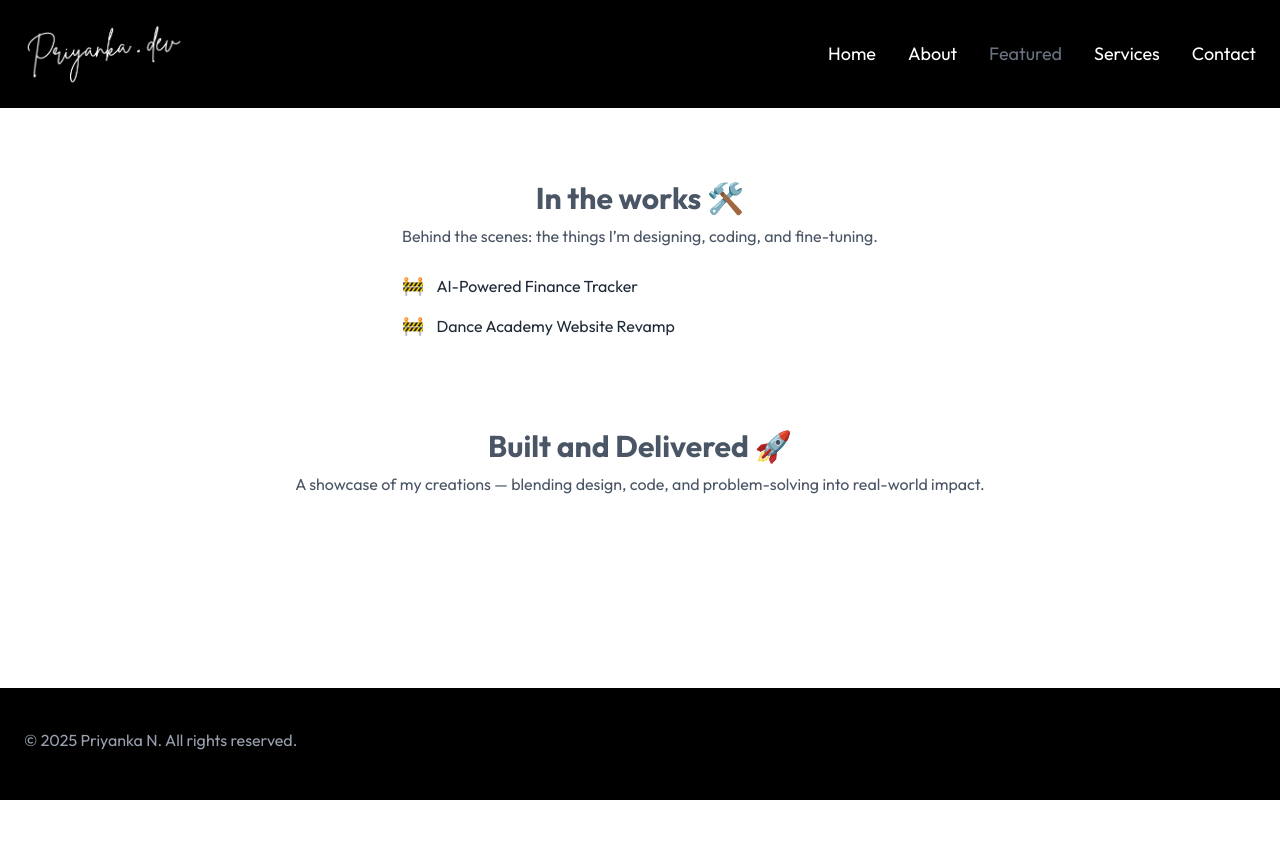
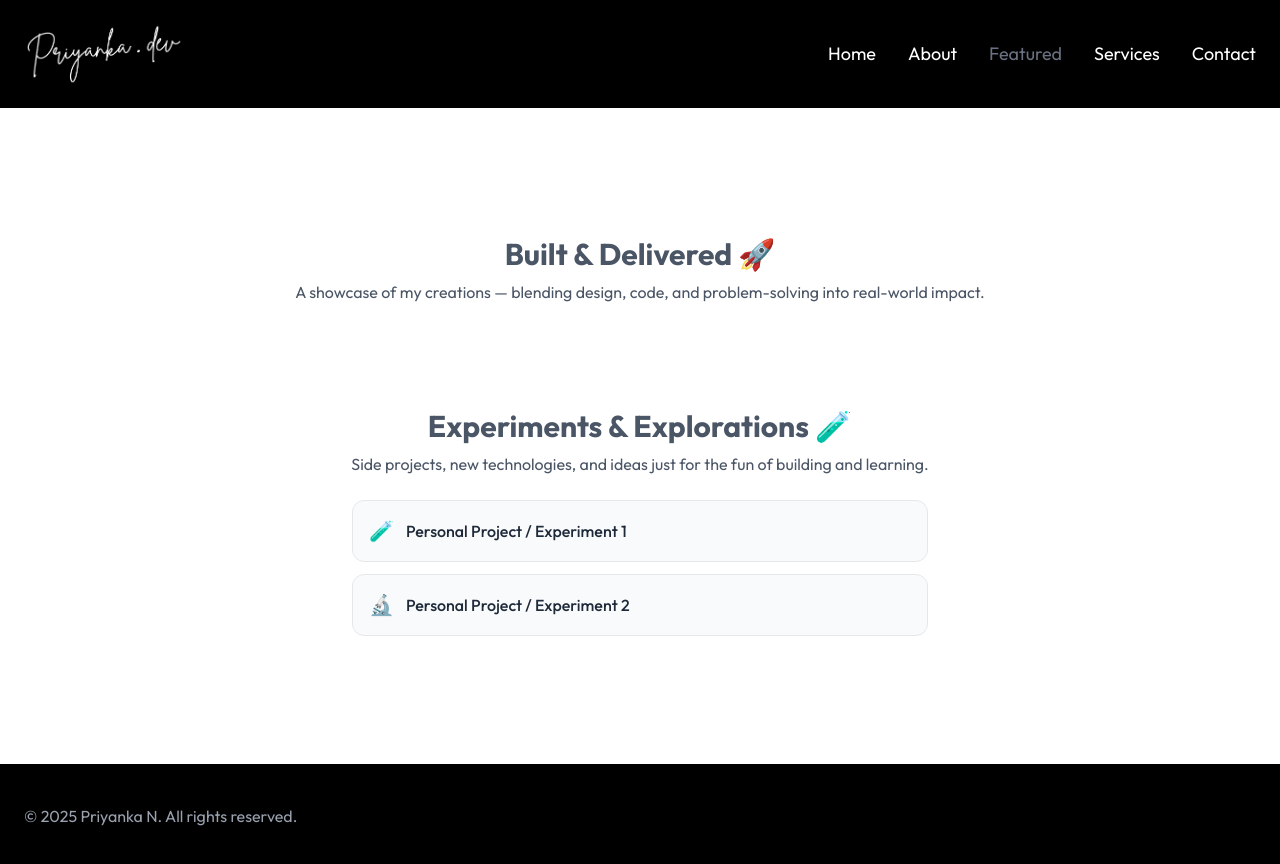
Before and after one commit to narasi15/portfolio, a React (Vite) app: page /featured in a window 1280 px wide. Shown: the top 864 px of the page. Before the commit the page ends 800 px from the top, so only its background shows below. Built offline with nearby package versions, Linux system fonts and the light colour scheme.

Commit message:
Addded the flip animation and updated the hobbies and interests cards

```diff
--- a/src/assets/assets.js
+++ b/src/assets/assets.js
@@ -29,6 +29,8 @@ import music from './music.png'
 import garden from './garden.png'
 import hikes2 from './hikes2.png'
 import raptors from './raptors.png'
+import beach2 from './beach2.png'
+import tutoring from './tutoring.png'
 
 export const assets = {
     logo,
@@ -61,5 +63,7 @@ export const assets = {
     music,
     garden,
     hikes2,
-    raptors
+    raptors,
+    beach2,
+    tutoring
 }
--- a/src/components/AnimatedCards.jsx
+++ b/src/components/AnimatedCards.jsx
@@ -15,16 +15,32 @@ const cards = [
       "Music teacher and performer, trained in music since the age of 4.",
   },
   {
-    title: "Gardening",
-    image: assets.garden,
+    title: "Mentoring",
+    image: assets.tutoring,
     description:
-      "I enjoy growing plants and the process of nurturing them.",
+      (
+      <>
+        I enjoy mentoring and tutoring students, helping
+        them build confidence and achieve their goals. I'm also featured
+        on TutorBright's{" "}
+        <a
+          href="https://www.tutorbright.com/meet-our-tutors"
+          target="_blank"
+          rel="noopener noreferrer"
+          className="text-blue-300 underline hover:text-white transition-colors"
+          onClick={(e) => e.stopPropagation()}
+        >
+          Meet Our Tutors page
+        </a>{" "}
+        as one of the top tutors in the GTA.
+      </>
+    ),
   },
   {
-    title: "Hiking",
-    image: assets.hikes2,
+    title: "Beaches and Sunsets",
+    image: assets.beach2,
     description:
-      "Exploring nature, discovering trails, and enjoying the outdoors.",
+      "This is my favourite place to be! I could spend hours just watching the waves and the sky.",
   },
   {
     title: "Basketball",
--- a/src/pages/Featured.jsx
+++ b/src/pages/Featured.jsx
@@ -24,84 +24,58 @@ const Featured = () => {
 
 
   return (
-    <div className="flex flex-col justify-center items-center">
-      {/* Subheading */}
-        <br></br>
-          <br></br>
-          <div className="text-center justify-center items-center mt-6">
-            <h1 className="slide-in-left text-3xl font-bold mb-2 text-gray-600">In the works 🛠️</h1>
-            <h2 className="slide-in-left text-md text-gray-600">
-              Behind the scenes: the things I’m designing, coding, and fine-tuning.
-            </h2>
 
-            {/**
-             * Add the list of current projects being worked on
-             */}
-             <div className="slide-in-left mt-6 space-y-3">
-              <div className="flex items-center gap-3 text-gray-800">
-                <span className="text-lg">🚧</span>
-                <span>AI-Powered Finance Tracker</span>
-              </div>
+    <div className="flex flex-col justify-center items-center w-full px-4 py-12">
 
-              <div className="flex items-center gap-3 text-gray-800">
-                <span className="text-lg">🚧</span>
-                <span>Dance Academy Website Revamp</span>
-              </div>
-            </div>
+      {/* Built and Delivered */}
+      <section className="text-center mt-20 max-w-5xl w-full">
+        <h1 className="slide-in-left text-3xl font-bold mb-2 text-gray-600">
+          Built & Delivered 🚀
+        </h1>
 
+        <h2 className="slide-in-left text-md text-gray-600">
+          A showcase of my creations — blending design, code, and
+          problem-solving into real-world impact.
+        </h2>
+
+        {/* Add your completed projects or carousel here */}
+      </section>
+      <br></br>
+
+
+
+
+      {/* Experiments and Explorations */}
+      <section className="text-center mt-20 max-w-5xl w-full">
+        <h1 className="slide-in-left text-3xl font-bold mb-2 text-gray-600">
+          Experiments & Explorations 🧪
+        </h1>
+
+        <h2 className="slide-in-left text-md text-gray-600">
+          Side projects, new technologies, and ideas
+          just for the fun of building and learning.
+        </h2>
+
+        <div className="slide-in-left mt-6 max-w-xl mx-auto space-y-3">
+          <div className="flex items-center gap-3 text-left text-gray-800
+                          bg-gray-50 border border-gray-200 rounded-xl p-4
+                          hover:shadow-md transition duration-300">
+            <span className="text-xl">🧪</span>
+            <span className="font-medium">Personal Project / Experiment 1</span>
           </div>
 
+          <div className="flex items-center gap-3 text-left text-gray-800
+                          bg-gray-50 border border-gray-200 rounded-xl p-4
+                          hover:shadow-md transition duration-300">
+            <span className="text-xl">🔬</span>
+            <span className="font-medium">Personal Project / Experiment 2</span>
+          </div>
+        </div>
+      </section>
 
-        <div className="text-center mt-10 max-w-5xl px-4">
-          <br></br>
-          <br></br>
-          <h1 className="slide-in-left text-3xl font-bold mb-2 text-gray-600">Built and Delivered 🚀</h1>
-          <h2 className="slide-in-left text-m text-gray-600">
-            A showcase of my creations — blending design, code, and problem-solving into real-world impact.
-          </h2>
-        </div>
-        <br></br>
+    </div>
 
-        {/* Carousel
-        <div className="w-1/2 mx-auto">
-          {/* Image container */}
-          {/*}
-          <div className="relative h-56 md:h-96 overflow-hidden rounded-lg">
-            {images.map((image, index) => (
-              <img
-                key={index}
-                src={image.src}
-                alt={image.alt}
-                className={`absolute w-full h-full top-1/2 left-1/2 transform -translate-x-1/2 -translate-y-1/2 transition-opacity duration-500 ${
-                  index === currentIndex ? "opacity-100" : "opacity-0"
-                }`}
-              />
-            ))}
 
-            {/* Prev Button */}
-            {/*
-              <button
-                onClick={prevSlide}
-                className="absolute top-1/2 left-2 transform -translate-y-1/2 bg-white bg-opacity-90 rounded-full p-3 hover:bg-opacity-100 shadow-lg z-10 text-xl"
-              >
-                &#8592;
-              </button>
-
-              {/* Next Button */}
-              {/*}
-              <button
-                onClick={nextSlide}
-                className="absolute top-1/2 right-2 transform -translate-y-1/2 bg-white bg-opacity-90 rounded-full p-3 hover:bg-opacity-100 shadow-lg z-10 text-xl"
-              >
-                &#8594;
-              </button>
-          </div>
-
-          <br></br>
-          <br></br>
-
-        </div> */}
-    </div>
   )
 }
 
--- a/src/pages/Home.jsx
+++ b/src/pages/Home.jsx
@@ -73,8 +73,34 @@ const Home = () => {
       </div>
 
       {/* Here are some of my latest projects */}
+      {/* In the Works */}
+
       <div className="w-full bg-[#f8f8f8] py-12 px-6 text-center border-t border-gray-200">
-        <h4>SOME OF MY LATEST WORK</h4>
+
+        <h1 className="slide-in-left text-3xl font-bold mb-2 text-gray-600">
+          In the Works 🛠️
+        </h1>
+
+        <h2 className="slide-in-left text-md text-gray-600">
+          Behind the scenes: the things I’m currently designing, coding, and fine-tuning.
+        </h2>
+
+        <div className="slide-in-left mt-6 max-w-xl mx-auto space-y-3">
+          <div className="flex items-center gap-3 text-left text-gray-800
+                          bg-gray-50 border border-gray-200 rounded-xl p-4
+                          hover:shadow-md transition duration-300">
+            <span className="text-xl">🚧</span>
+            <span className="font-medium">AI-Powered Finance Tracker</span>
+          </div>
+
+          <div className="flex items-center gap-3 text-left text-gray-800
+                          bg-gray-50 border border-gray-200 rounded-xl p-4
+                          hover:shadow-md transition duration-300">
+            <span className="text-xl">🚧</span>
+            <span className="font-medium">Dance Academy Website Revamp</span>
+          </div>
+
+        </div>
         <br></br>
         <p className="text-gray-600">Check back soon!</p>
       </div>
```
Also changed, not shown: src/assets/beach2.png (added), src/assets/tutoring.png (added).
